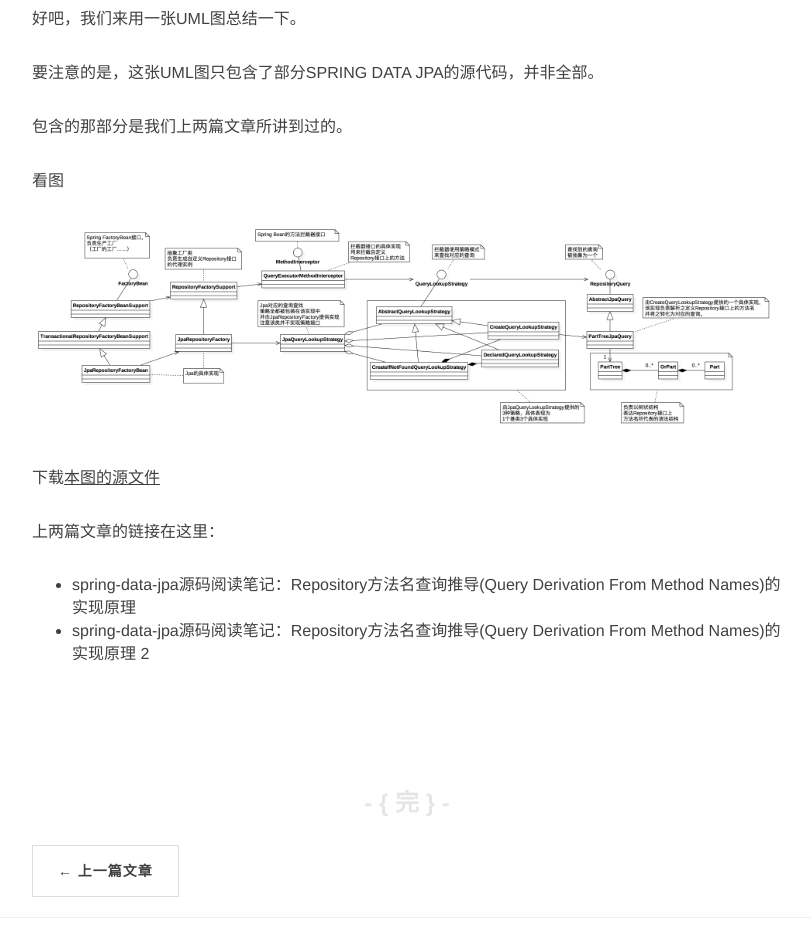
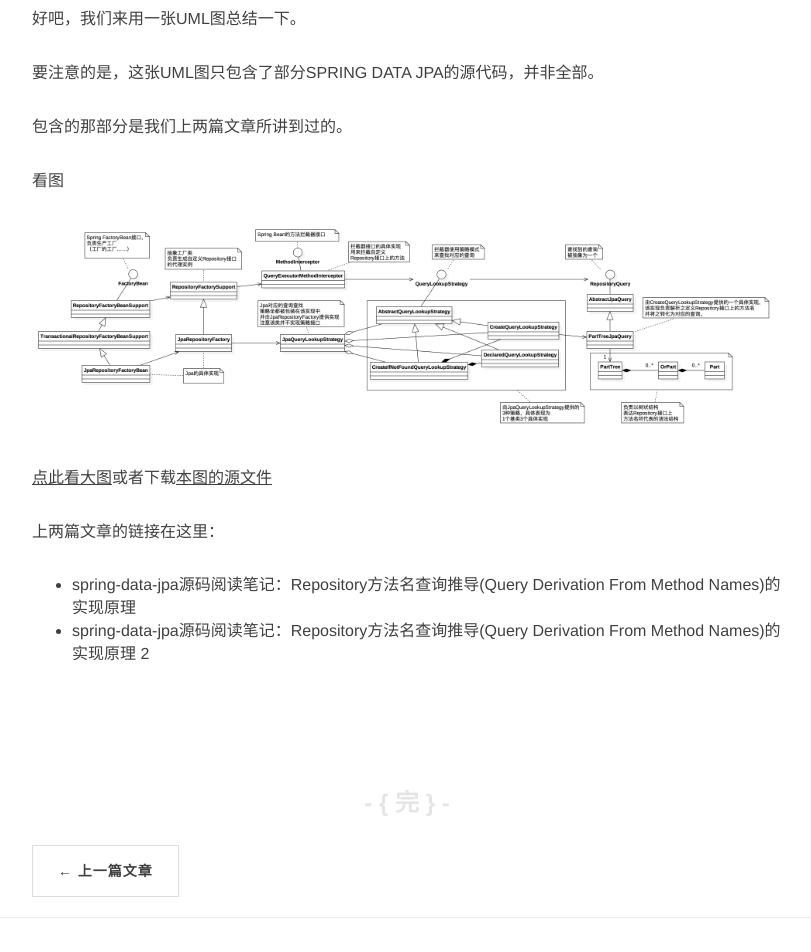
Before and after one commit to dewafer/dewafer.github.io, a Jekyll site: the page built from _posts/2017/2017-02-21-reading-src-of-spring-data-jpa-3.md, in a window 1280 px wide. Shown: the part 845-1797 px from the top of the page, without its empty margins (233-1044 px from the left). Built offline with Jekyll 4.4.1, drawn with Linux system fonts in a browser that asks for light colours; nearby versions of some CDN libraries.

Commit message:
加上图片链接

```diff
--- a/_posts/2017/2017-02-21-reading-src-of-spring-data-jpa-3.md
+++ b/_posts/2017/2017-02-21-reading-src-of-spring-data-jpa-3.md
@@ -17,7 +17,7 @@
 
 ![spring-data-jpa源码总结图](/uploads/2017/2017-02-21-JpaRepoUML.png)
 
-下载[本图的源文件](/uploads/2017/2017-02-21-JpaRepoUML.mdj)
+[点此看大图](/uploads/2017/2017-02-21-JpaRepoUML.png)或者下载[本图的源文件](/uploads/2017/2017-02-21-JpaRepoUML.mdj)
 
 上两篇文章的链接在这里：
 
```
